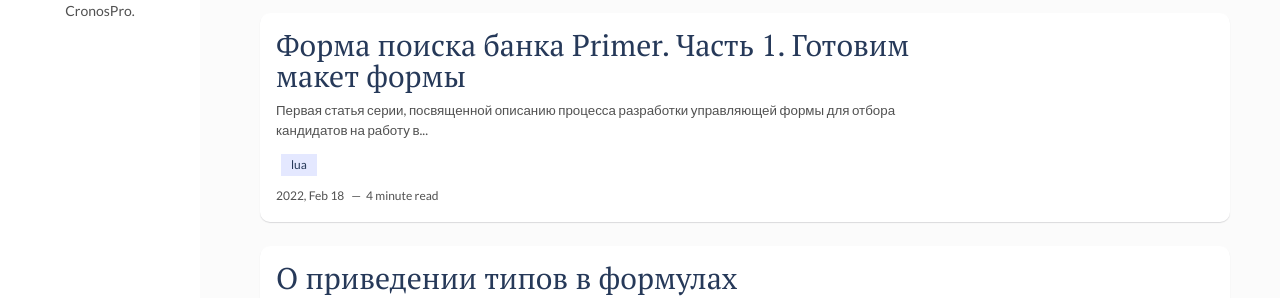
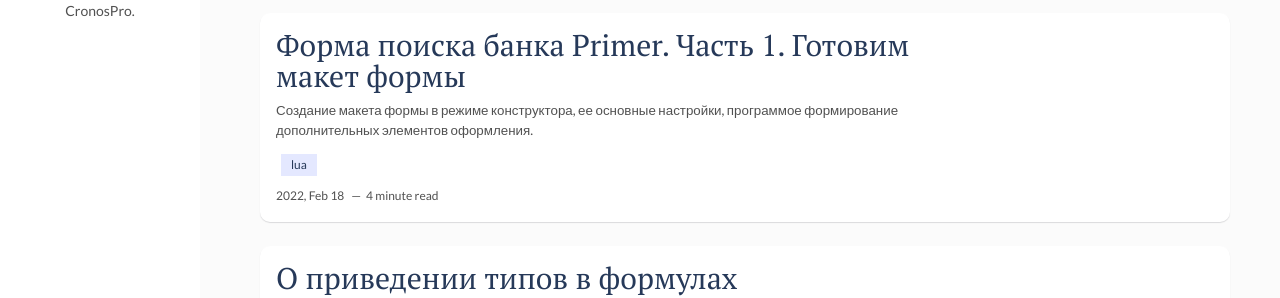
Before and after one commit to sinilga/cronospro, a Jekyll site: the page built from index.html, in a window 1280 px wide and 900 px high, scrolled down 1071 px. Shown: the part 305-603 px from the top of the window. Built offline with Jekyll 4.4.1, drawn with Linux system fonts in a browser that asks for light colours; the list of posts is cut into pages by our own code.

Commit message:
Update 2022-02-18-findform_1.md

```diff
--- a/_posts/2022-02-18-findform_1.md
+++ b/_posts/2022-02-18-findform_1.md
@@ -2,7 +2,7 @@
 layout: post
 title: Форма поиска банка Primer. Часть 1. Готовим макет формы
 date:   2022-02-18
-description: "Первая статья серии, посвященной описанию процесса разработки управляющей формы для отбора кандидатов на работу в демонстрационном банке кадрового агентства Primer. Рассматриваются подготовительные операции: создание макета формы в режиме конструктора, ее основные настройки, программое создание дополнительных элементов оформления."
+description: "Создание макета формы в режиме конструктора, ее основные настройки, программое формирование дополнительных элементов оформления."
 discus: discussions/2
 tags: [ Lua ]
 ---
```
